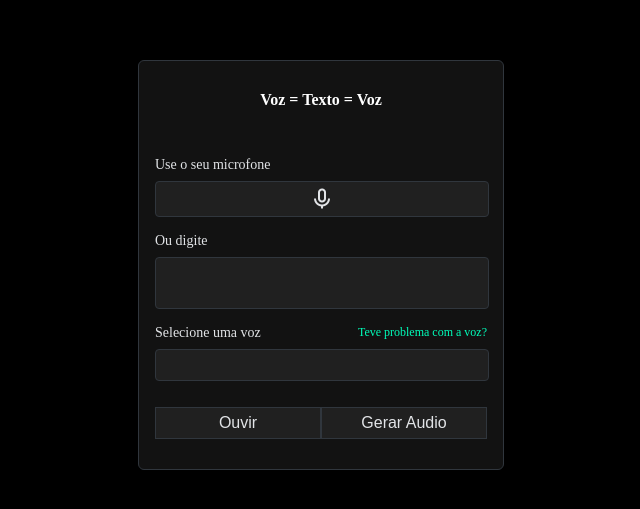
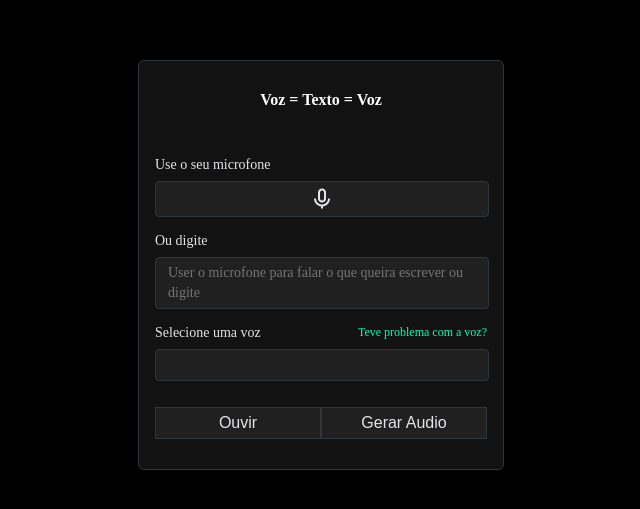
Before and after one commit to stenioeinstein-dev/de-texto-para-voz, a website: page index.html in a window 1280 px wide. Shown: the part 135-644 px from the top of the page, without its empty margins (319-959 px from the left). Drawn offline with nearby package versions, Linux system fonts and the light colour scheme.

Commit message:
add placeholder textarea

```diff
--- a/index.html
+++ b/index.html
@@ -50,7 +50,7 @@
       <!-- text  -->
       <div class="input_field">
         <label>Ou digite</label>
-        <textarea class="content_input" id="textarea"></textarea>
+        <textarea class="content_input" id="textarea" placeholder="User o microfone para falar o que queira escrever ou digite"></textarea>
       </div>
 
       <!-- selecione uma voz -->
```
